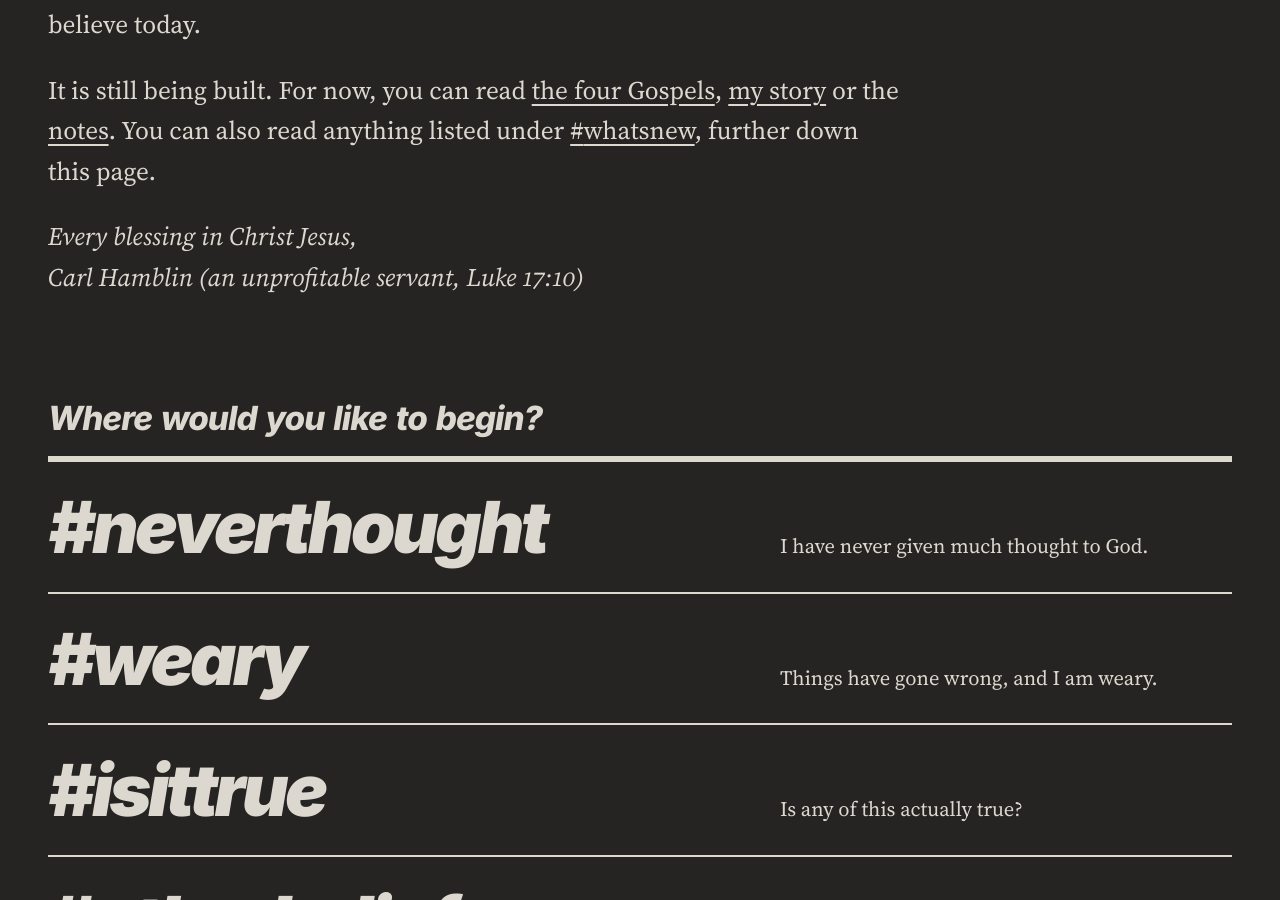
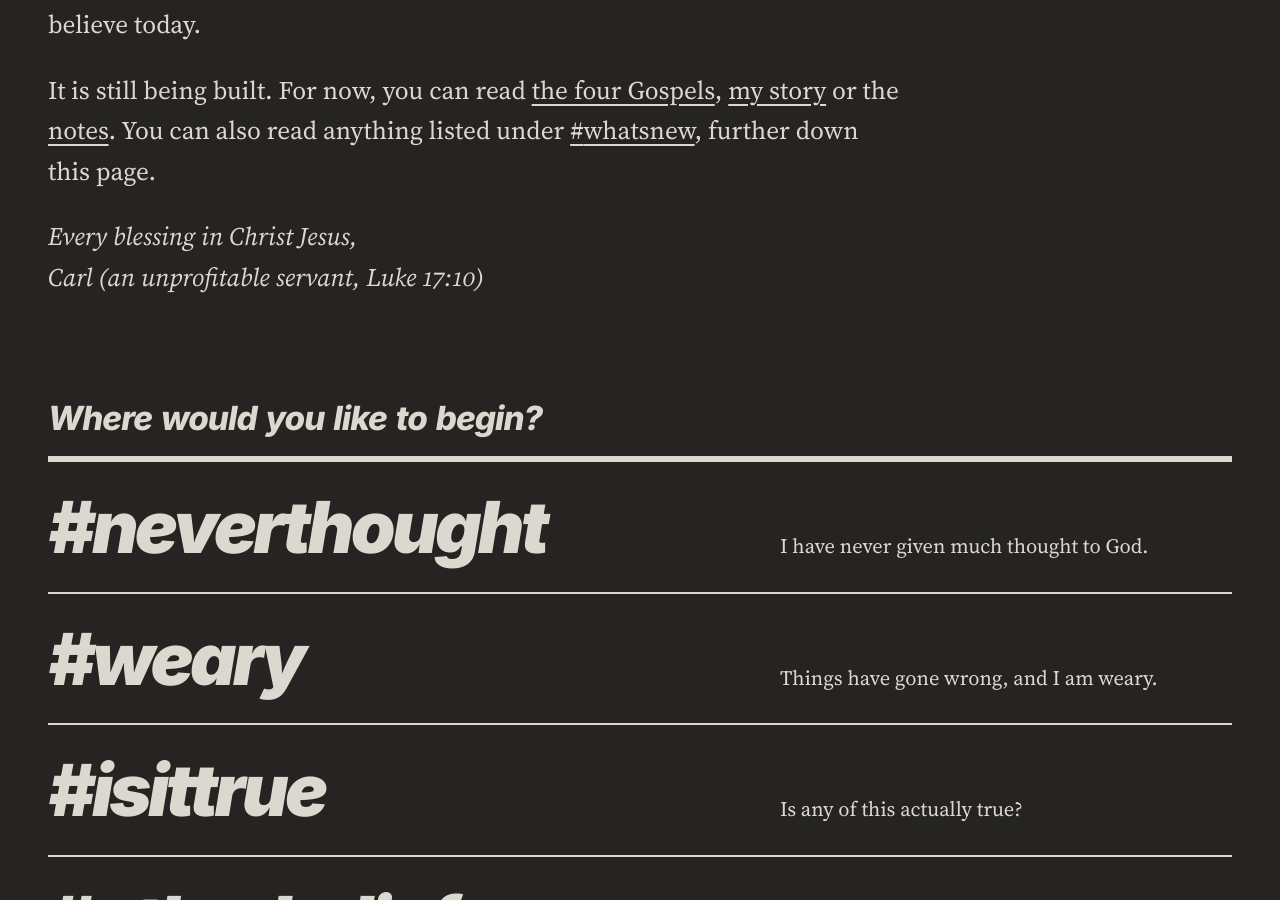
Before and after one commit to ForestWalkUK/truthpeaceandlove, a Jekyll site: the page built from index.md, in a window 1280 px wide and 900 px high, scrolled down 977 px. Built offline with Jekyll 4.4.1, drawn with Linux system fonts in a browser that asks for light colours.

Commit message:
Update index.md
- Removed my surname from the opening greeting

```diff
--- a/index.md
+++ b/index.md
@@ -8,4 +8,4 @@ permalink: /
 
 It is still being built. For now, you can read [the four Gospels]({{ '/gospels/' | relative_url }}), [my story]({{ '/my-story/' | relative_url }}) or the [notes]({{ '/notes/' | relative_url }}).<span id="wn-mention" hidden> You can also read anything listed under <a href="#whatsnew"><span class="hash">#</span>whatsnew</a>, further down this page.</span>
 
-<p class="sign">Every blessing in Christ Jesus,<br>Carl Hamblin (an unprofitable servant, Luke 17:10)</p>
+<p class="sign">Every blessing in Christ Jesus,<br>Carl (an unprofitable servant, Luke 17:10)</p>
```
